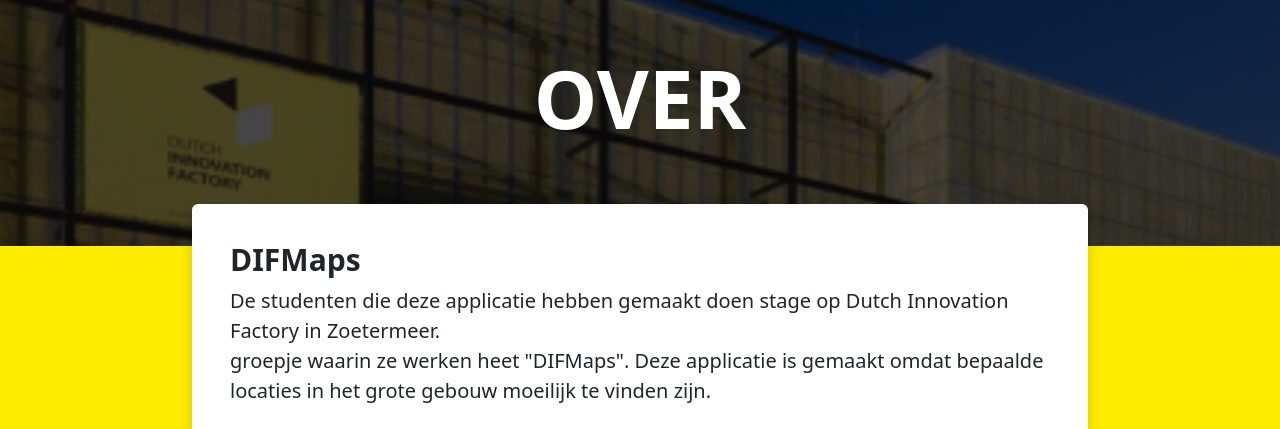
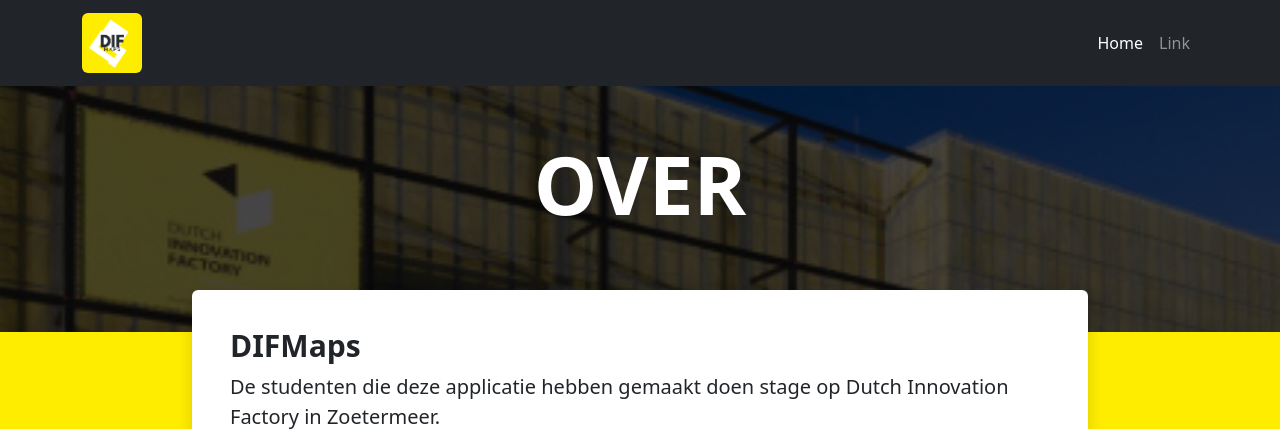
Before and after one commit to cedje/P1K1-Cedrik, a Symfony app: template templates/over/index.html.twig in a window 1280 px wide. Shown: the top 429 px of the page. Run offline with Twig, Linux system fonts and the light colour scheme; the template is opened without the code that fills it, so the values that code supplies are empty; some libraries are stand-ins or nearby versions.

Commit message:
dag 2 over page
ik heb de laatste paar dingen aangepast op de pagina

```diff
--- a/templates/over/index.html.twig
+++ b/templates/over/index.html.twig
@@ -54,7 +54,29 @@
 
 </style>
 
-<div>
+    <nav class="navbar navbar-expand-lg navbar-dark bg-dark static-top">
+        <div class="container">
+            <a class="navbar-brand" href="/">
+                <img class="rounded" src="../Afbeelding1.png" alt="..." height="60">
+            </a>
+            <button class="navbar-toggler" type="button" data-bs-toggle="collapse" data-bs-target="#navbarSupportedContent" aria-controls="navbarSupportedContent" aria-expanded="false" aria-label="Toggle navigation">
+                <span class="navbar-toggler-icon"></span>
+            </button>
+            <div class="collapse navbar-collapse" id="navbarSupportedContent">
+                <ul class="navbar-nav ms-auto">
+                    <li class="nav-item">
+                        <a class="nav-link active" aria-current="page" href="#">Home</a>
+                    </li>
+                    <li class="nav-item">
+                        <a class="nav-link" href="#">Link</a>
+                    </li>
+                </ul>
+            </div>
+        </div>
+    </nav>
+
+
+    <div>
     <h1 class="title">OVER</h1>
 </div>
 
```
Also changed, not shown: public/Afbeelding1.png (added).
